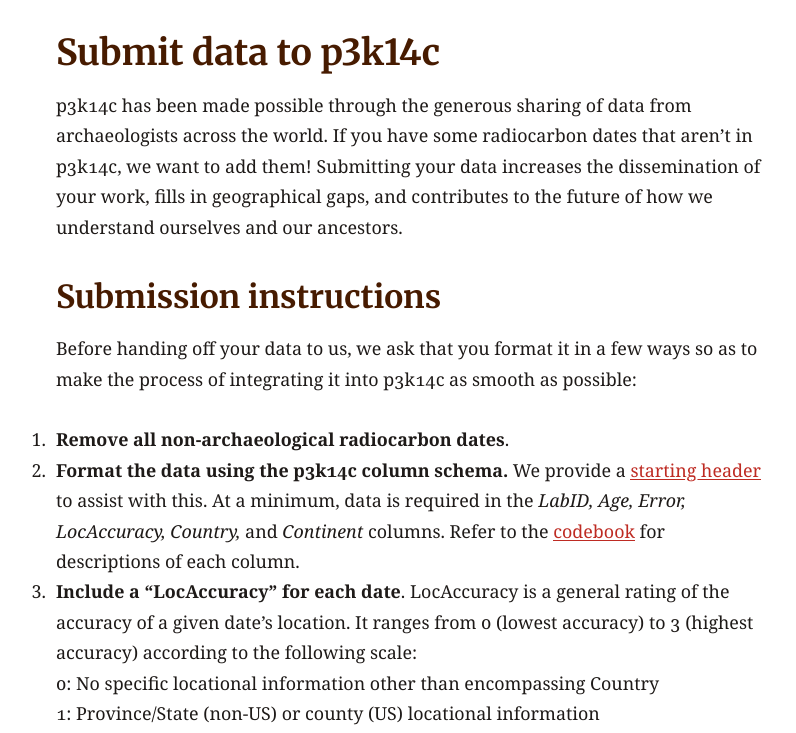
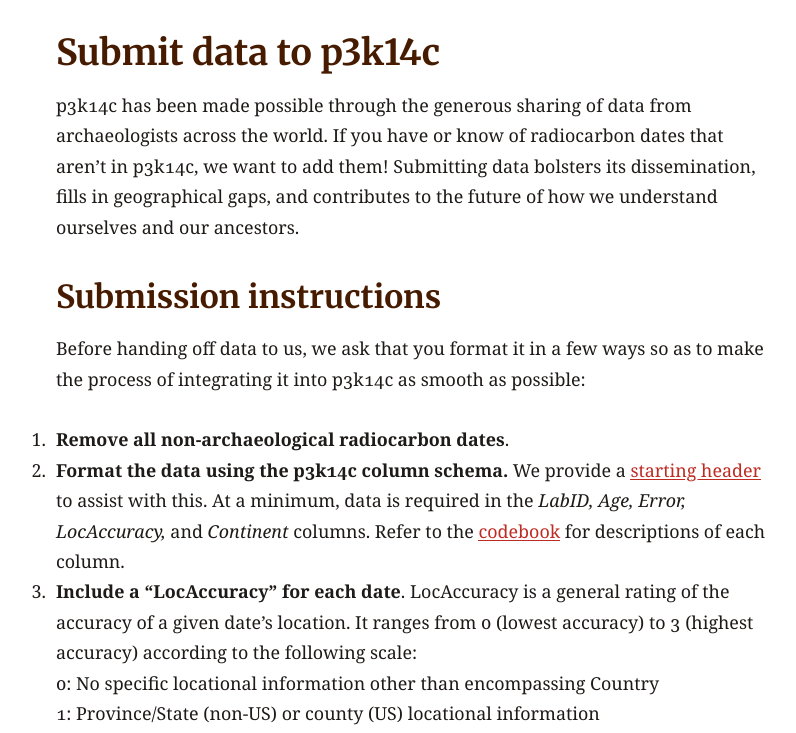
Before and after one commit to people3k/people3k.github.io, a Jekyll site: the page built from submit.md, in a window 1280 px wide and 900 px high, scrolled down 240 px, cut to the strip 167-900 px from the top of the window. Shown: the whole strip, without its empty margins (227-1023 px from the left). Built offline with Jekyll 4.4.1, drawn with Linux system fonts in a browser that asks for light colours; some of the changed text lies outside the part shown.

Commit message:
Update language to indicate you don't have to have been the one to personally collect data to be able to submit it

```diff
--- a/submit.md
+++ b/submit.md
@@ -1,26 +1,26 @@
 ---
-title: Submit your data
+title: Submit data
 feature_image: "/assets/excavation.jpg"
-excerpt: "Submit your data to be included in p3k14c"
+excerpt: "Submit data to be included in p3k14c"
 aside: False
 ---
 
 # Submit data to p3k14c
 p3k14c has been made possible through the generous sharing of data from archaeologists
-across the world. If you have some radiocarbon dates that aren't in p3k14c, we
-want to add them! Submitting your data increases the dissemination of your work,
+across the world. If you have or know of radiocarbon dates that aren't in p3k14c, we
+want to add them! Submitting data bolsters its dissemination,
 fills in geographical gaps, and contributes to the future of how we understand
 ourselves and our ancestors.
 
 ## Submission instructions
 
-Before handing off your data to us, we ask that you format it in a few ways so
+Before handing off data to us, we ask that you format it in a few ways so
 as to make the process of integrating it into p3k14c as smooth as possible:
 
 1. **Remove all non-archaeological radiocarbon dates**.
 2. **Format the data using the p3k14c column schema.** We provide a [starting
 header](/data/p3k14c_starting-header.csv) to assist with this. At a minimum, data is required in the
-_LabID, Age, Error, LocAccuracy, Country,_ and _Continent_ columns.
+_LabID, Age, Error, LocAccuracy,_ and _Continent_ columns.
 Refer to the [codebook](/codebook) for descriptions of each column.
 3. **Include a "LocAccuracy" for each date**. LocAccuracy is a general rating
 of the accuracy of a given date's location. It ranges from 0 (lowest accuracy)
@@ -44,7 +44,7 @@ to 3 (highest accuracy) according to the following scale: <br>
 
 <div style="text-align:center;">
 Ready to submit? <br><br>
-{% include button.html text="Submit your data now" link="https://forms.gle/HCSxx5Pxmn2jPaYa6" color="#F78A2B" %} </div>
+{% include button.html text="Submit data now" link="https://forms.gle/HCSxx5Pxmn2jPaYa6" color="#F78A2B" %} </div>
 
 
 
```
Also changed, not shown: other parts of submit.md (+1 -1 lines), index.md (+3 -3 lines).
